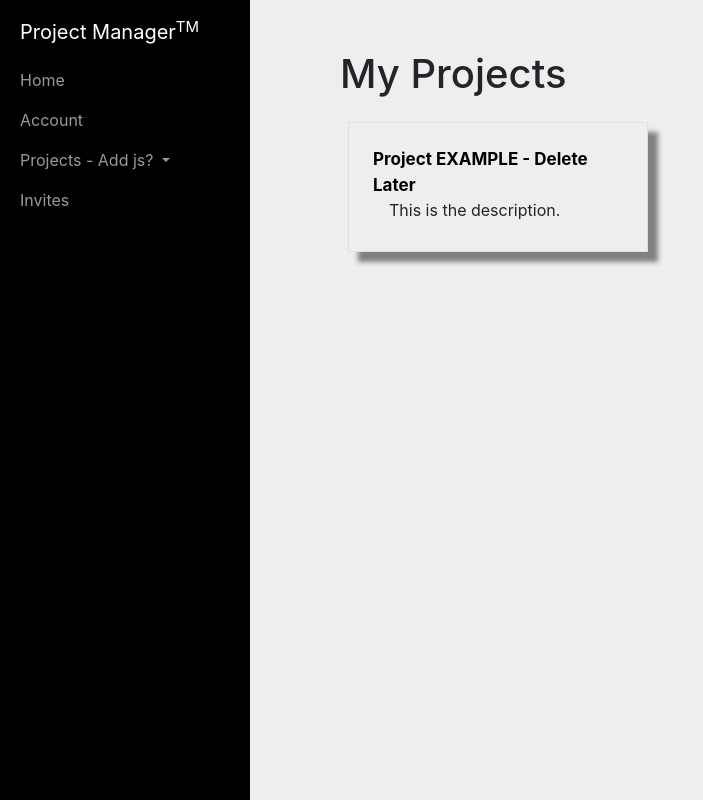
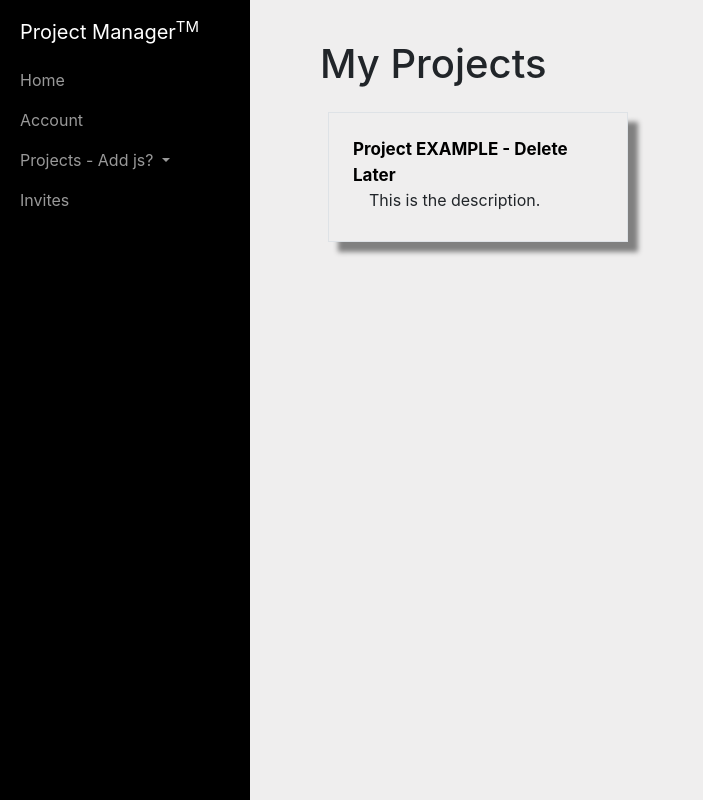
Before and after one commit to yevagorbachev/Project_2_MKS21QJI, a Flask app: page /welcome in a window 1280 px wide. Shown: the whole page, without its empty margins (0-703 px from the left). Run offline with Flask 2, Linux system fonts and the light colour scheme; some libraries are stand-ins or nearby versions.

Commit message:
shifted projects

```diff
--- a/templates/projects.html
+++ b/templates/projects.html
@@ -3,8 +3,8 @@
 
 <!-- Extra CSS -->
 {% block style %}
-  #profile {padding-left: 270px;}
-  h1 {padding-top: 50px;}
+  #profile {padding-left: 250px;}
+  h1 {padding-top: 40px;}
   .proj {color: black; font-size: 17px;}
   #box {width: 300px; height: 130px; padding: 15px;
         box-shadow: 10px 10px 5px grey;}
```
